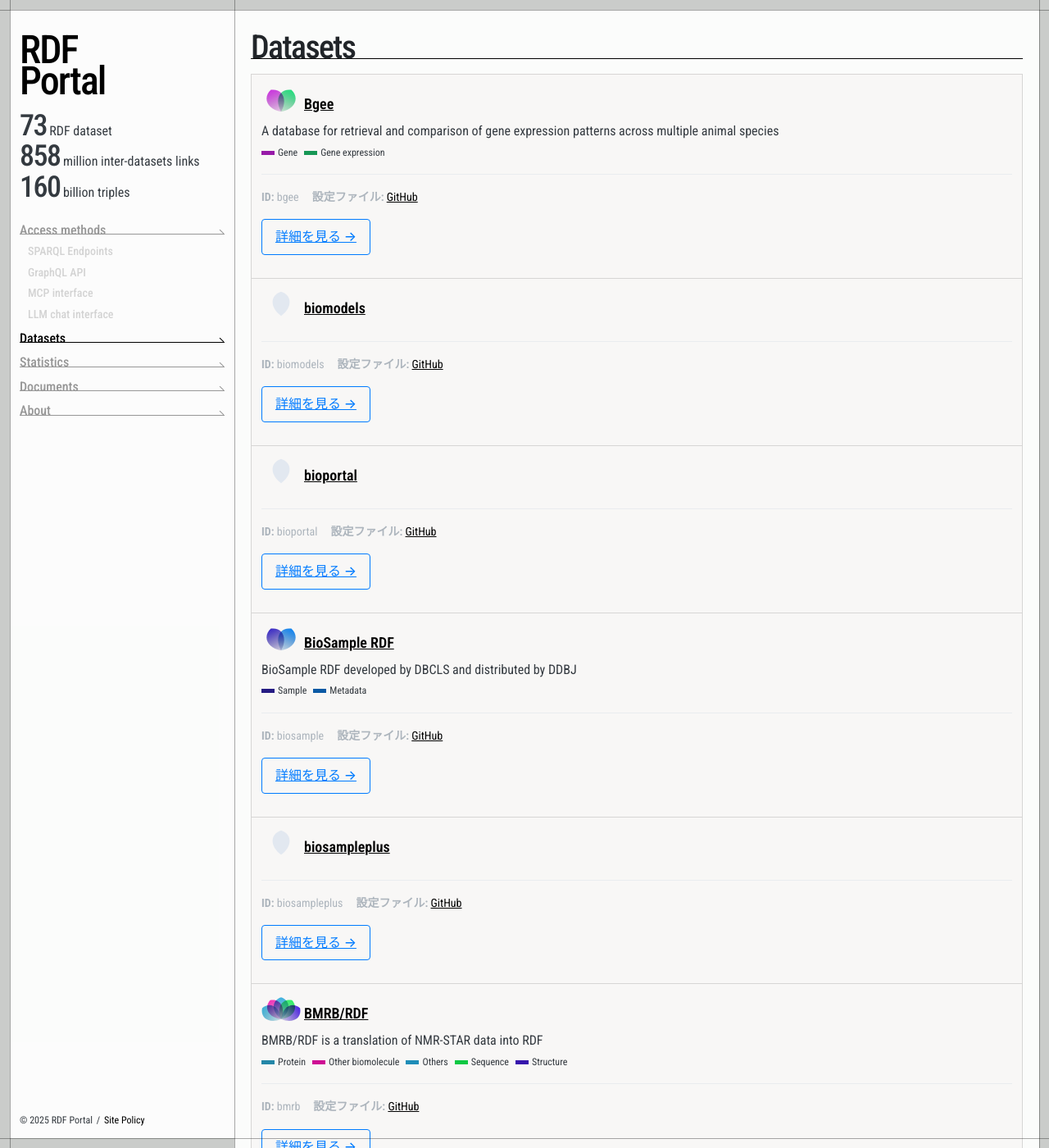
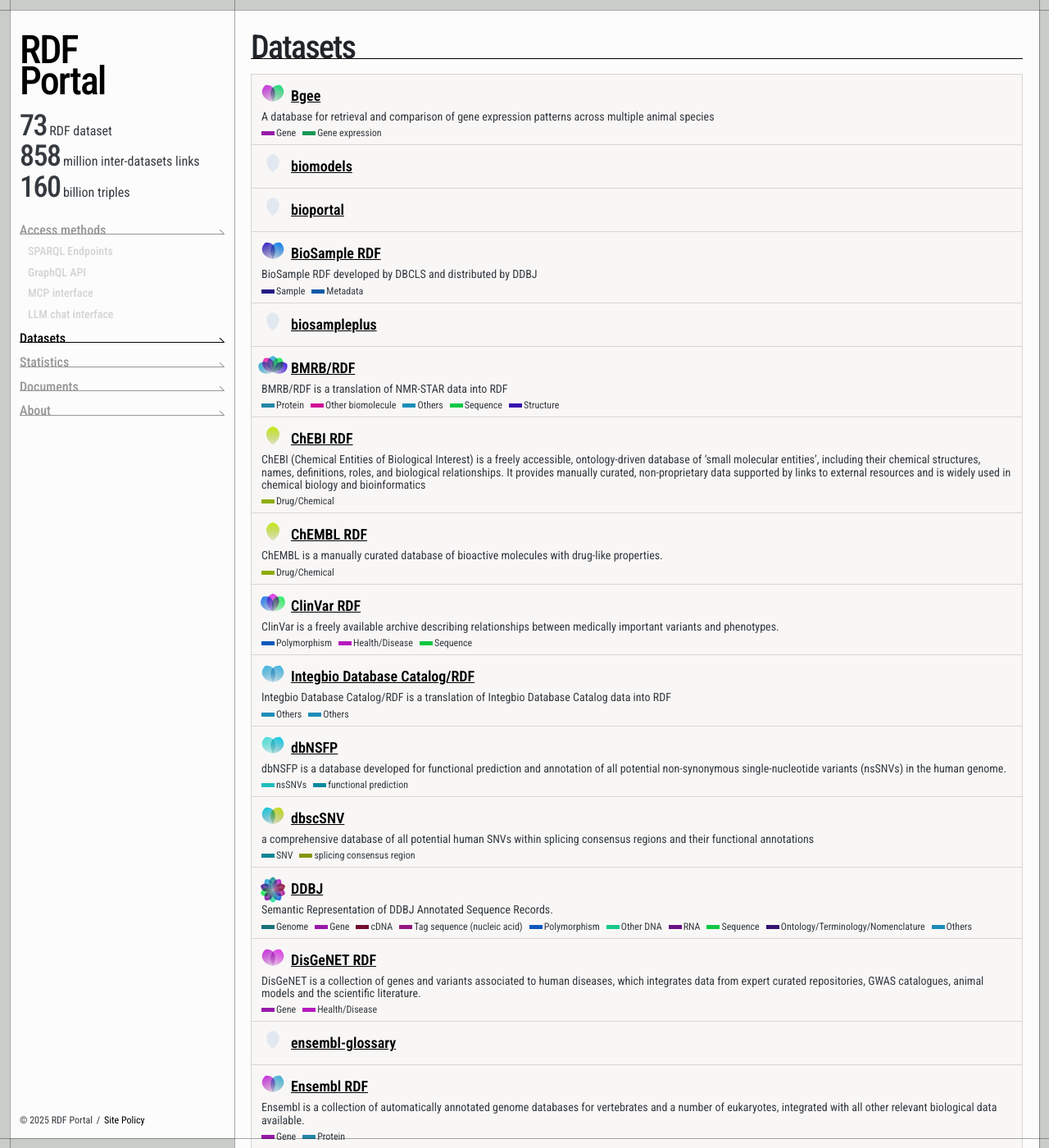
Before and after one commit to PENQEinc/rdf-portal-v2.github.io, a Jekyll site: the page built from datasets.md, in a window 1280 px wide and 1400 px high. Shown: the whole window at 82% size. Built offline with Jekyll 4.4.1, drawn with Linux system fonts in a browser that asks for light colours; some of the changed text lies outside the part shown.

Commit message:
adjust style

```diff
--- a/_sass/object/component/_dataset-card.sass
+++ b/_sass/object/component/_dataset-card.sass
@@ -28,6 +28,7 @@
     align-items: center
     gap: 4px
     > .iconwrapper
+      margin-left: -4px
       > .icon
         display: block
         &.-svg
@@ -41,14 +42,15 @@
   // body 内部要素
   > .body > .description
     margin: 0
-    font-size: 16px
+    font-size: 14px
     line-height: 1.1
 
   > .body > .tags
-    margin-top: 8px
+    margin-top: 6px
     display: flex
     flex-wrap: wrap
     gap: 8px
+    line-height: 1
 
     .tag
       position: relative
@@ -59,7 +61,7 @@
         display: inline-block
         height: 5px
         width: 16px
-        margin-right: 4px
+        margin-right: 2px
         position: relative
         top: -1px
 
--- a/_sass/object/project/_DatasetsListView.sass
+++ b/_sass/object/project/_DatasetsListView.sass
@@ -7,4 +7,4 @@
       margin-bottom: -1px
 
       > .dataset-card
-        padding: 12px
+        padding: 8px 12px
--- a/_sass/object/project/_EndpointsListView.sass
+++ b/_sass/object/project/_EndpointsListView.sass
@@ -30,4 +30,4 @@
             margin: 0 0 -1px
 
             > .dataset-card
-              padding: 12px
+              padding: 8px 12px
--- a/assets/js/DatasetCard.js
+++ b/assets/js/DatasetCard.js
@@ -20,7 +20,7 @@ class DatasetCard {
       customClasses: [],
       onClick: null,
       showIcon: true,
-      iconSize: 48,
+      iconSize: 36,
       iconRendering: "svgOverlap",
     },
   };
@@ -146,7 +146,7 @@ class DatasetCard {
     ) {
       const href = this.#escapeHtml(
         this.#options.linkBaseUrl.replace(/\/$/, "") +
-          "/" +
+        "/dataset/?id=" +
         encodeURIComponent(this.#dataset.id)
       );
       return `<a class="${DatasetCard.TITLE_CLASS} ${DatasetCard.LINK_CLASS}" href="${href}">${safe}</a>`;
@@ -161,8 +161,7 @@ class DatasetCard {
         desc
       )}</div>`;
     if (this.#options.showFallbackDescription)
-      return `<div class="${
-        DatasetCard.DESCRIPTION_CLASS
+      return `<div class="${DatasetCard.DESCRIPTION_CLASS
         } isFallback">${this.#escapeHtml(
           DatasetCard.DEFAULTS.FALLBACK_DESCRIPTION
         )}</div>`;
@@ -177,14 +176,12 @@ class DatasetCard {
   }
   #renderTag(tag) {
     if (typeof tag === "string")
-      return `<span class="${
-        DatasetCard.TAG_CLASS
+      return `<span class="${DatasetCard.TAG_CLASS
         }" data-tag="${this.#escapeHtml(tag)}">${this.#escapeHtml(tag)}</span>`;
     if (tag && typeof tag === "object" && tag.id) {
       const lang = document.documentElement.lang || "ja";
       const txt = tag.label?.[lang] || tag.label?.ja || tag.label?.en || tag.id;
-      return `<span class="${
-        DatasetCard.TAG_CLASS
+      return `<span class="${DatasetCard.TAG_CLASS
         }" data-tag="${this.#escapeHtml(tag.id)}">${this.#escapeHtml(
           txt
         )}</span>`;
--- a/datasets.md
+++ b/datasets.md
@@ -52,16 +52,6 @@ function renderDatasets(datasets) {
   iconRendering: 'svgOverlap'
     });
     const cardEl = datasetCard.getElement();
-    const metaWrapper = document.createElement('div');
-    metaWrapper.className = 'c-card__meta-wrapper';
-    metaWrapper.innerHTML = `
-      <div class="c-card__meta">
-        <p><strong>ID:</strong> ${dataset.id}</p>
-        <p><strong>設定ファイル:</strong> <a href="https://github.com/dbcls/rdf-config/tree/master/config/${dataset.id}" target="_blank" rel="noopener">GitHub</a></p>
-      </div>
-      <p><a href="${baseUrl}/dataset/?id=${dataset.id}" class="c-btn c-btn--outline-primary">詳細を見る →</a></p>
-    `;
-    cardEl.appendChild(metaWrapper);
     li.appendChild(cardEl);
     ul.appendChild(li);
   });
```
Lines whose indentation alone changed are shown as unchanged.
